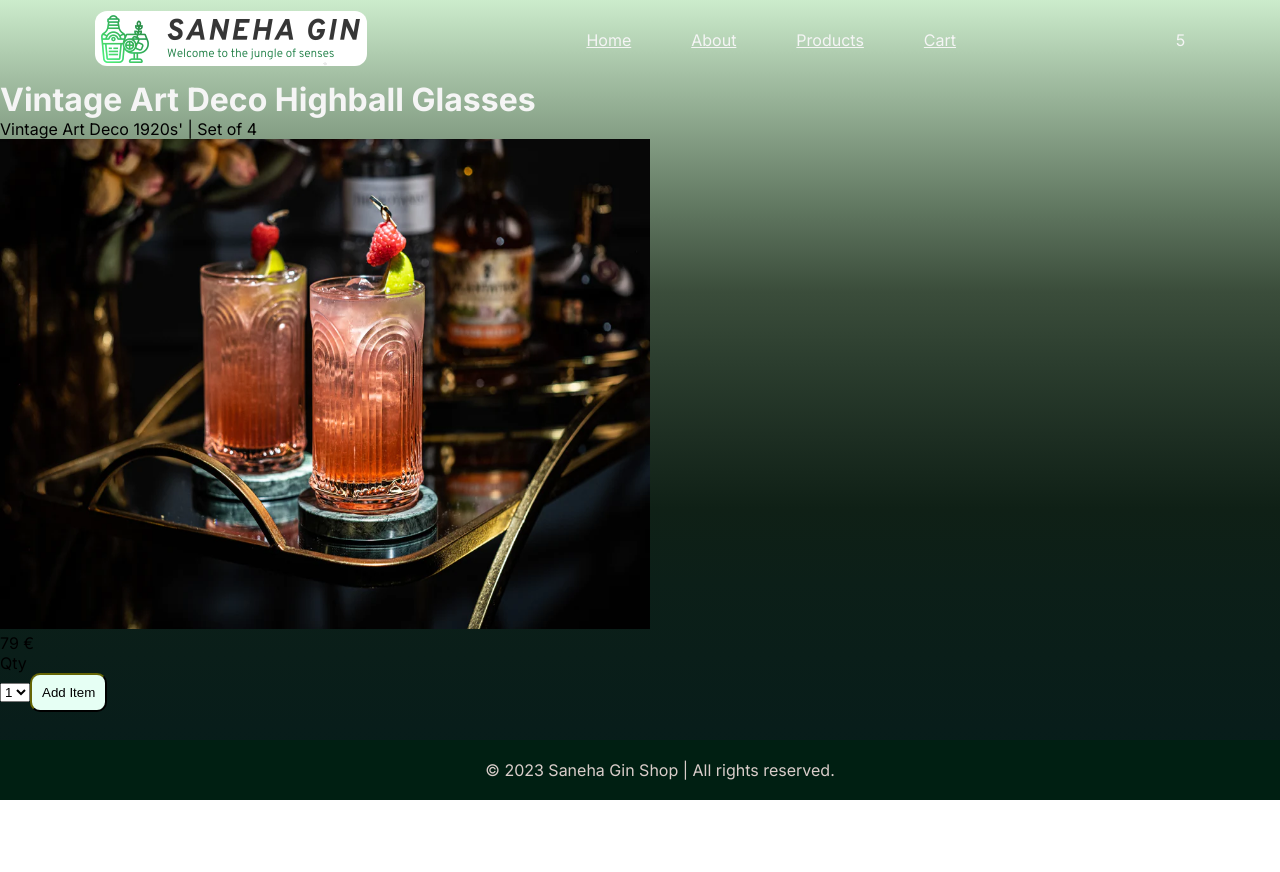
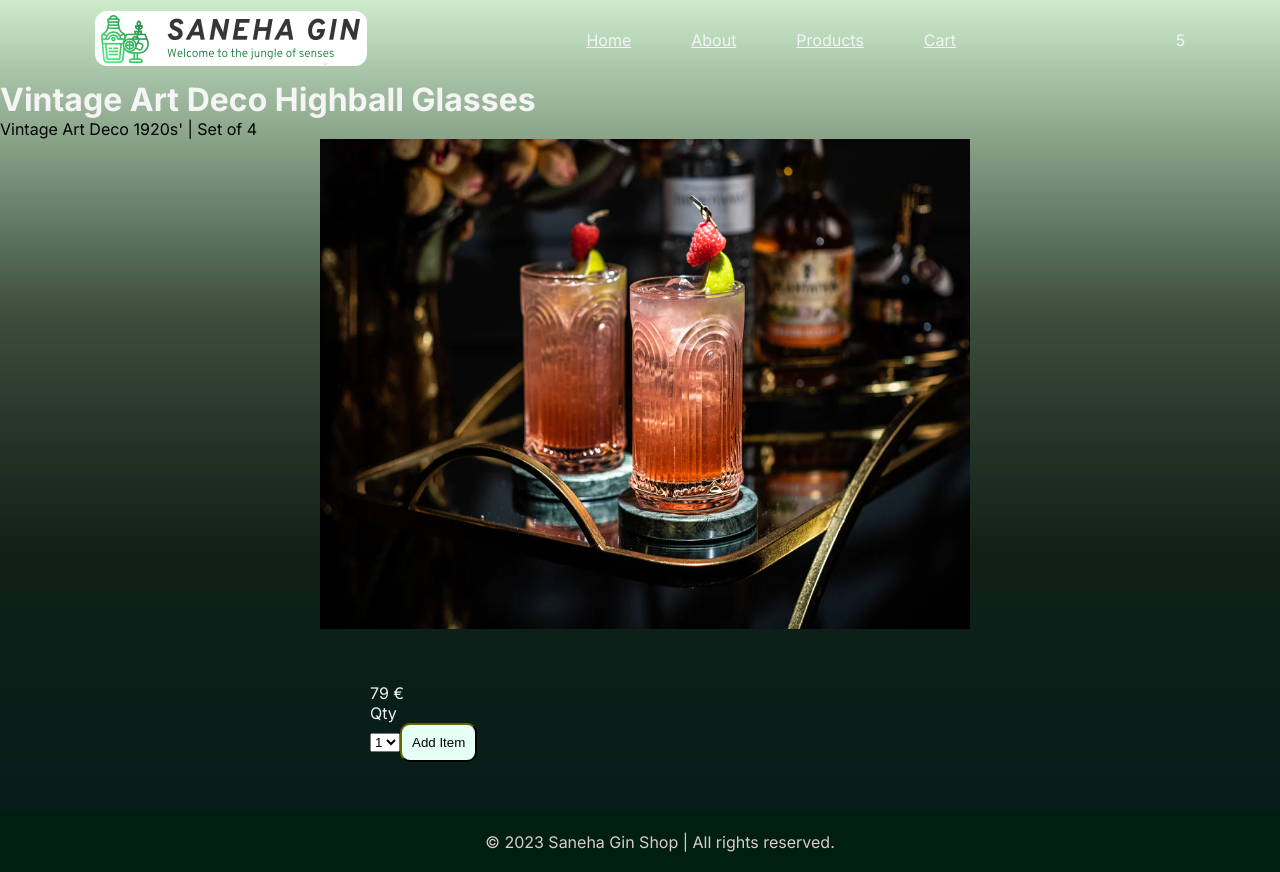
Before and after one commit to szilviafelice/next.js-e-commerce-store, a Next.js app: page /glass in a window 1280 px wide. Shown: the top 872 px of the page. Before the commit the page ends 800 px from the top, so only its background shows below. Built offline with nearby package versions, Linux system fonts and the light colour scheme.

Commit message:
Single page product styling

```diff
--- a/app/AddItemButton.js
+++ b/app/AddItemButton.js
@@ -4,7 +4,9 @@ import { useState } from 'react';
 import styles from './AddItemButton.module.scss';
 
 export default function AddItemButton({ addItem }) {
-  const [quantity, setQuantity] = useState(1);;
+  const [quantity, setQuantity] = useState(1);
+
+
 
   return (
     <div>
@@ -28,6 +30,7 @@ export default function AddItemButton({ addItem }) {
         className={styles.addItemButton}
         data-test-id="product-add-to-cart"
         onClick={() => {
+          console.log("Button clicked, adding item.");
           addItem(quantity);
         }}
       >
--- a/app/CheckoutPage.js
+++ b/app/CheckoutPage.js
@@ -29,14 +29,15 @@ export default function CheckoutPage() {
   return (
     <form onSubmit={handleSubmit}>
       <input
+        // eslint-disable-next-line upleveled/no-unnecessary-html-attributes
         type="text"
         placeholder="First Name"
         name="firstName"
         onChange={handleChange}
         required
         data-test-id="checkout-first-name"
+      // eslint-disable-next-line react/jsx-no-comment-textnodes
       />
-
 
       <button type="submit" data-test-id="checkout-confirm-order">Confirm Order</button>
     </form>
--- a/app/about/page.js
+++ b/app/about/page.js
@@ -1,3 +1,4 @@
+import '../AddItemButton';
 import Image from 'next/image';
 
 export const metadata = {
@@ -11,7 +12,7 @@ export default function AboutPage() {
   return (
     <div>
       <h1>About Us</h1>
-      <Image src="/aboutpageCocktail.jpg" alt="coctails" width={650} height={400} />
+      <Image src="/aboutpageCocktail.jpg" alt="fancy cocktails" width={650} height={400} />
 
       <h2>Who We Are</h2>
         <p>Welcome to Saneha Gin official site, the ultimate destination for cocktail enthusiasts. Whether you're a budding bartender or a cocktail connoisseur, we've got something that will stir your interest. Our passion for quality cocktails is what drives us to deliver exceptional courses, premium gin, and high-end shaker sets that cater to all levels of expertise.</p>
--- a/app/gin/page.js
+++ b/app/gin/page.js
@@ -1,4 +1,3 @@
-import '../singleProduct.module.scss';
 import Image from 'next/image';
 import AddItemButton from '../AddItemButton';
 
@@ -12,9 +11,11 @@ export default function sanehaGin() {
   return (
     <div>
       <h1 data-test-id="product-name">Saneha Gin 40% vol. 0,70l</h1>
+      <div
+      className="product-image">
       <Image
         src="/gin.jpg"
-        alt="sanehabottle"
+        alt="saneha gin bottle"
         width={650}
         height={410}
         data-test-id="product-image"/>
@@ -23,5 +24,6 @@ export default function sanehaGin() {
        <AddItemButton />
       </div>
     </div>
+    </div>
   );
 }
--- a/app/glass/page.js
+++ b/app/glass/page.js
@@ -1,4 +1,3 @@
-import '../singleProduct.module.scss';
 import Image from 'next/image';
 import AddItemButton from '../AddItemButton';
 
@@ -13,9 +12,12 @@ export default function HighballPage() {
     <div>
       <h1 data-test-id="product-name">Vintage Art Deco Highball Glasses</h1>
       <p>Vintage Art Deco 1920s' | Set of 4 </p>
+      <div
+      className="product-image">
+
       <Image
         src="/glass.jpg"
-        alt="highballglasses"
+        alt="highball glasses"
         width={650}
         height={490}
         data-test-id="product-image"/>
@@ -24,5 +26,6 @@ export default function HighballPage() {
        <AddItemButton />
       </div>
     </div>
+    </div>
   );
 }
--- a/app/globals.scss
+++ b/app/globals.scss
@@ -56,8 +56,8 @@ h1 {
   color: #d9cdca;
   text-align: center;
   padding: 20px;
-  position: absolute;
-  bottom: 0;
+  // position: absolute;
+  bottom: 2px;
   width: 100%;
   flex-shrink: 0;
 
@@ -67,3 +67,27 @@ h1 {
   border-radius: 12px;
 
 }
+
+.product-name {
+  font-size: 2rem;
+  color:#ccc;
+}
+
+.product-image {
+
+  display: block;
+  margin-left: auto;
+  margin-right: auto;
+  width: 50%;
+
+}
+
+.product-price {
+  color: rgb(240, 239, 239);
+  padding: 50px;
+}
+
+.add-to-cart-button {
+  background-color: green;
+  color: white;
+}
--- a/app/layout.js
+++ b/app/layout.js
@@ -20,7 +20,7 @@ export default function RootLayout({ children }) {
       <body className={inter.className}>
         <nav>
         <div className="headerLogo">
-          <Image src="/logo.jpg" alt="logo" width={272} height={55} />
+          <Image src="/logo.jpg" alt="Company logo" width={272} height={55} />
         </div>
           <div>
             <Link href="/">Home</Link>
--- a/app/shaker/page.js
+++ b/app/shaker/page.js
@@ -1,4 +1,3 @@
-import '../singleProduct.module.scss';
 import Image from 'next/image';
 import AddItemButton from '../AddItemButton';
 
@@ -12,9 +11,11 @@ export default function ShakerPage() {
   return (
     <div>
       <h1 data-test-id="product-name">Rose gold Boston shaker set</h1>
+      <div
+      className="product-image">
       <Image
         src="/shaker.jpg"
-        alt="bostonshaker"
+        alt="boston shaker"
         width={650}
         height={450}
         data-test-id="product-image"/>
@@ -24,6 +25,7 @@ export default function ShakerPage() {
        <AddItemButton />
       </div>
     </div>
+    </div>
   );
 
 }
--- a/app/singleProduct.module.scss
+++ /dev/null
@@ -1,17 +0,0 @@
-.product-name {
-  font-size: 2rem;
-  color:#ccc;
-}
-
-.product-image {
-  border: 2px solid #ccc;
-}
-
-.product-price {
-  color: red;
-}
-
-.add-to-cart-button {
-  background-color: green;
-  color: white;
-}
```
Also changed, not shown: app/course/page.js (+14 -5 lines).
